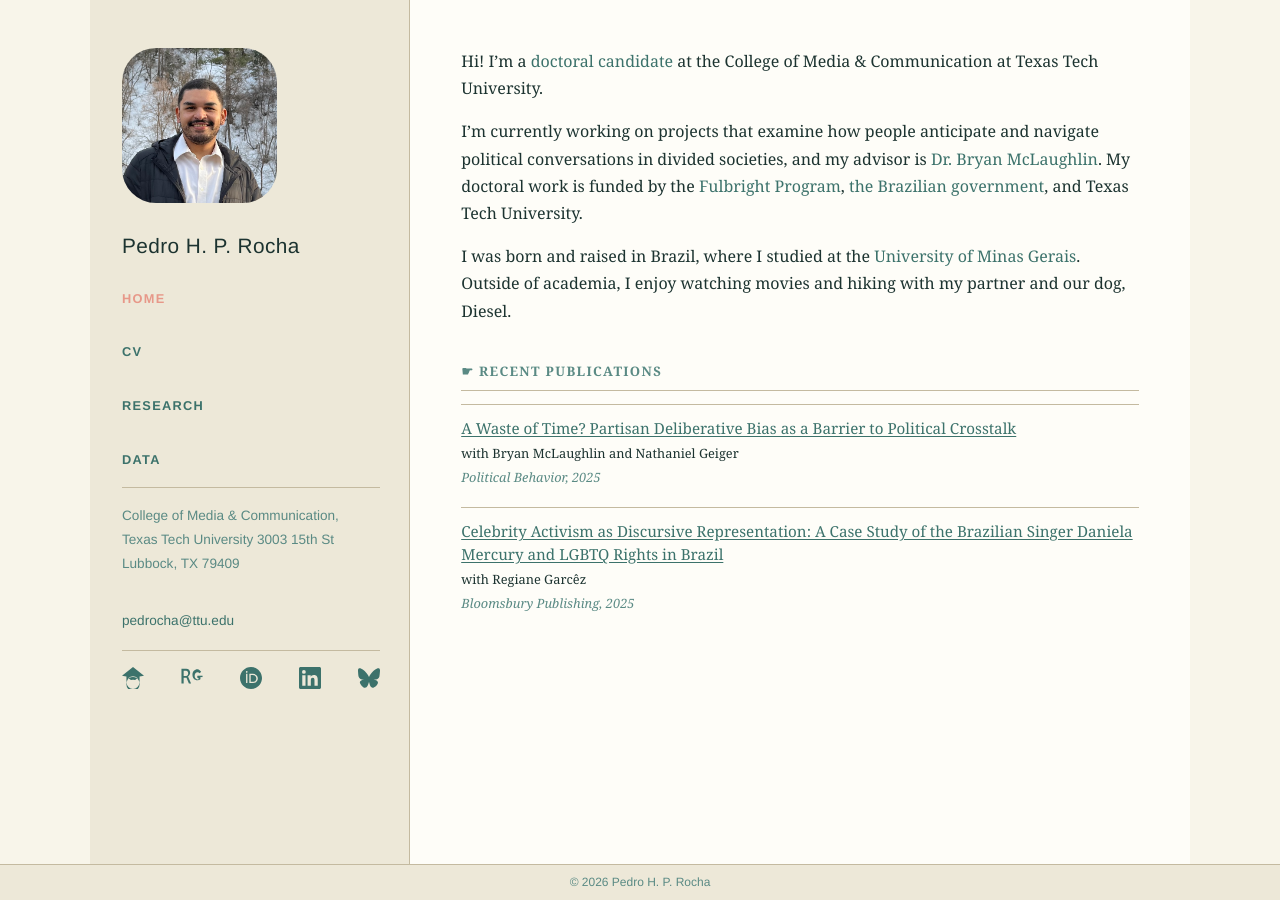
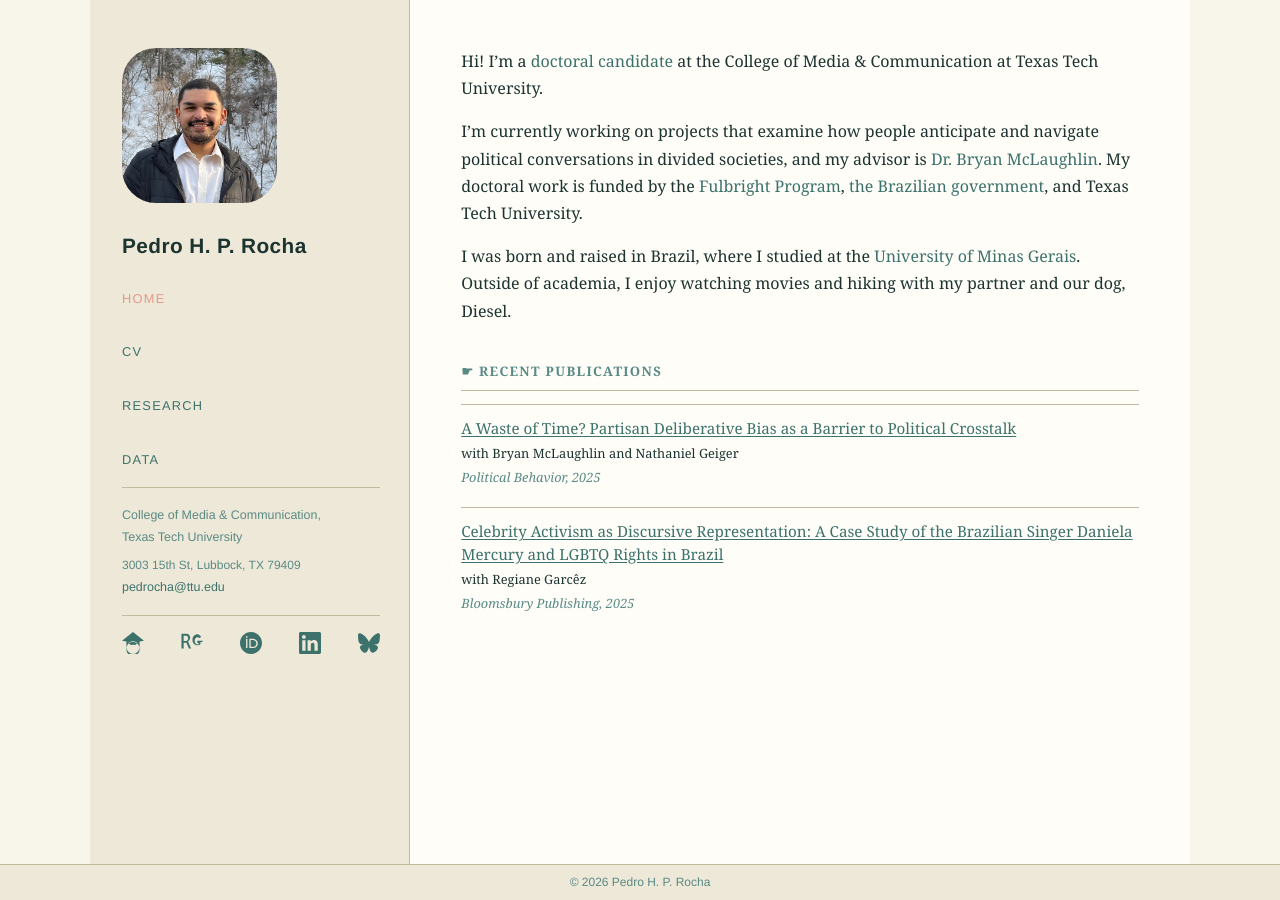
Before and after one commit to pedrohprocha/pedrohprocha.github.io, a Jekyll site: the page built from index.md, in a window 1280 px wide. Built offline with Jekyll 4.4.1, drawn with Linux system fonts in a browser that asks for light colours; some web fonts are replaced.

Commit message:
Apply Helvetica sidebar hierarchy and fix address HTML structure
- Name: Bold 700 (was Medium 500) — heaviest element in sidebar
- Nav links: Medium 500 (was Bold 600) — clear step below name
- Address: institution Regular 400, postal Light 300 — recedes as detail
- Footer: Light 300 — least important text
- Fix address HTML: postal address in own .postal span (was inside .institution)
- Remove broken first .pub-title block (missing semicolon corrupted rule)

Co-Authored-By: Claude Sonnet 4.6 <noreply@anthropic.com>

```diff
--- a/_layouts/default.html
+++ b/_layouts/default.html
@@ -58,9 +58,8 @@
         <hr class="sidebar-rule">
         <address class="sidebar-address">
           <span class="institution">College of Media &amp; Communication,<br>
-          Texas Tech University
-          3003 15th St Lubbock, TX 79409</span>
-          <br>
+          Texas Tech University</span>
+          <span class="postal">3003 15th St, Lubbock, TX 79409</span>
           <a href="mailto:pedrocha@ttu.edu">pedrocha@ttu.edu</a>
         </address>
         <hr class="sidebar-rule">
--- a/assets/css/main.css
+++ b/assets/css/main.css
@@ -254,14 +254,6 @@ h3 {
     margin-bottom: 0;
 }
 
-.pub-title {
-    font-family: var(--font-heading)
-    font-weight: 500;
-    font-stretch: normal;
-    font-size: 1rem;
-    margin-bottom: 0.25rem;
-}
-
 .pub-authors {
     color: var(--text);
     font-size: 0.85rem;
@@ -344,14 +336,23 @@ h3 {
 
 .sidebar-address {
     font-family: var(--font-ui);
-    font-size: 0.85rem;
+    font-size: 0.78rem;
     font-style: normal;
     color: var(--muted);
     line-height: 1.8;
 }
 .sidebar-address .institution {
     display: block;
-    margin-bottom: 0.5rem;
+    font-weight: 400;
+    margin-bottom: 0.4rem;
+}
+.sidebar-address .postal {
+    display: block;
+    font-weight: 300;
+    font-size: 0.75rem;
+}
+.sidebar-address a {
+    font-weight: 400;
 }
 
 .tagline {
@@ -375,7 +376,7 @@ h3 {
 
 .sidebar h1 {
     font-family: var(--font-ui);
-    font-weight: 500;
+    font-weight: 700;
     font-size: 1.3rem;
     line-height: 1.3;
     letter-spacing: 0.02em;
@@ -383,6 +384,7 @@ h3 {
 }
 .sidebar h1 a {
     color: var(--text);
+    font-weight: 700;
     text-align: justify;
     text-decoration: none;
 }
@@ -400,7 +402,7 @@ h3 {
 .sidebar nav a {
     font-size: 0.8rem;
     font-family: var(--font-ui);
-    font-weight: 600;
+    font-weight: 500;
     text-transform: uppercase;
     letter-spacing: 0.1em;
     color: var(--nav);
@@ -534,6 +536,7 @@ h3 {
     padding: 0.45rem 1.5rem;
     font-family: var(--font-ui);
     font-size: 0.75rem;
+    font-weight: 300;
     color: var(--muted);
     border-top: 1px solid var(--border);
     background: var(--sidebar-bg);
```
